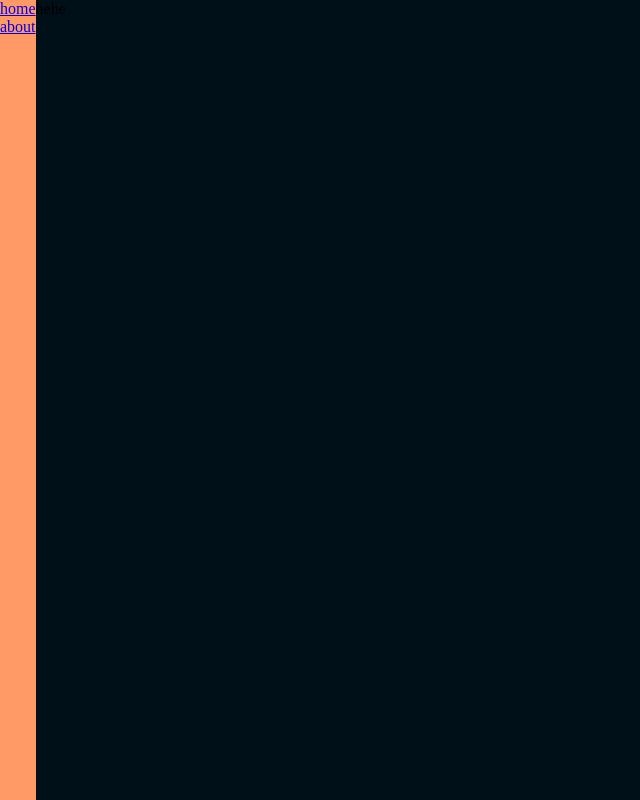
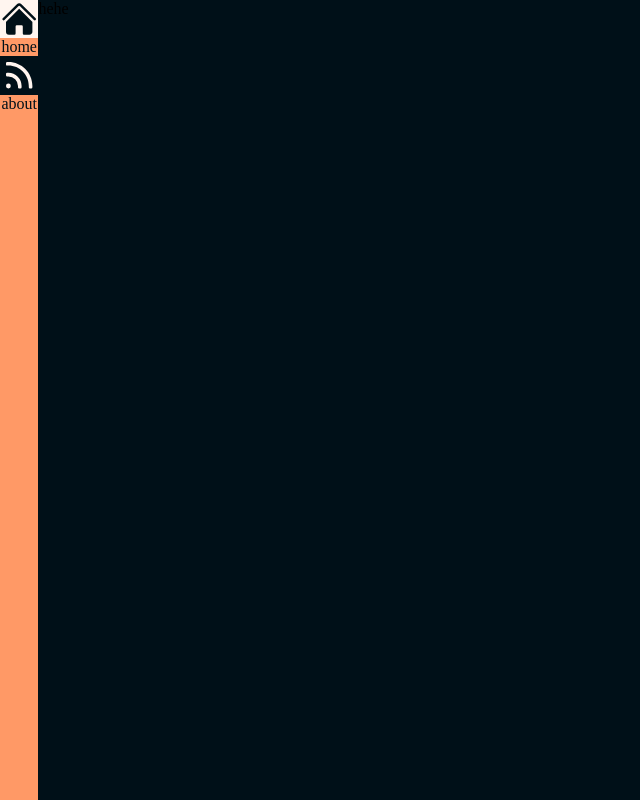
Before and after one commit to kittycat-homes/intract, a Vue app in the folder web/: page / in a window 1280 px wide. Shown: the whole page, without its empty margins (0-640 px from the left). Built offline with nearby package versions, Linux system fonts and the light colour scheme.

Commit message:
use heroicons

```diff
--- /dev/null
+++ b/package.json
@@ -0,0 +1,5 @@
+{
+  "dependencies": {
+    "@heroicons/vue": "^2.0.18"
+  }
+}
--- a/web/package.json
+++ b/web/package.json
@@ -11,7 +11,6 @@
   "dependencies": {
     "@vue/cli": "^5.0.8",
     "core-js": "^3.8.3",
-    "oh-vue-icons": "^1.0.0-rc3",
     "pinia": "^2.1.4",
     "register-service-worker": "^1.7.2",
     "vue": "^3.2.13",
--- a/web/src/assets/scss/styles.scss
+++ b/web/src/assets/scss/styles.scss
@@ -1,4 +1,5 @@
 @import "./colors.scss";
+@import "./variables.scss";
 
 * {
     padding: 0;
--- /dev/null
+++ b/web/src/assets/scss/variables.scss
@@ -0,0 +1,4 @@
+:root {
+  --padding: 1em;
+  --small-padding: calc(var(var(--padding) / 3));
+}
--- a/web/src/components/NavBar.vue
+++ b/web/src/components/NavBar.vue
@@ -5,23 +5,33 @@
       v-bind:key="button.link"
       :link="button.link"
       :name="button.name"
-      :icon="button.icon"
-    />
+    >
+      <template v-slot:icon>
+        <RssIcon v-if="button.icon === Icons.Rss"></RssIcon>
+        <HomeIcon v-else-if="button.icon === Icons.Home"></HomeIcon>
+      </template>
+    </NavButton>
   </nav>
 </template>
 
 <script setup lang="ts">
 import NavButton from "./NavButton.vue";
+import { RssIcon, HomeIcon } from "@heroicons/vue/24/solid";
 </script>
 
 <script lang="ts">
+enum Icons {
+  Home,
+  Rss,
+}
+
 const buttons = [
-  { name: "home", link: "/", icon: "hi-home" },
-  { name: "about", link: "about", icon: "hi-rss" },
+  { name: "home", link: "/", icon: Icons.Home },
+  { name: "about", link: "about", icon: Icons.Rss },
 ];
 </script>
 
-<style>
+<style scoped>
 nav {
   display: flex;
   flex-direction: row;
--- a/web/src/components/NavButton.vue
+++ b/web/src/components/NavButton.vue
@@ -1,6 +1,7 @@
 <template>
   <router-link class="link" :to="link">
-    <span>{{ name }}</span></router-link
+    <slot name="icon"></slot>
+    <span class="text">{{ name }}</span></router-link
   >
 </template>
 
@@ -10,26 +11,32 @@ import { toRefs } from "vue";
 const props = defineProps<{
   name: string;
   link: string;
-  icon: string;
 }>();
-const { name, link, icon } = toRefs(props);
+const { name, link } = toRefs(props);
 </script>
 
-<style>
+<style scoped>
 .link {
+  text-decoration: none;
   display: flex;
   flex-direction: column;
   align-items: center;
 }
 
-.icon {
+.link::v-deep svg {
+  height: 2.4em;
+  width: 2.4em;
   background-color: var(--black);
   color: var(--light-orange);
 }
 
-.router-link-active .icon,
-.link:hover > .icon {
+.router-link-active::v-deep > svg,
+.link:hover::v-deep > svg {
   color: var(--black);
   background-color: var(--light-orange);
 }
+
+.text {
+  color: var(--black);
+}
 </style>
```
Also changed, not shown: web/src/assets/scss/font.scss (added), 1 other file (tests, documents, lock files or other folders).
